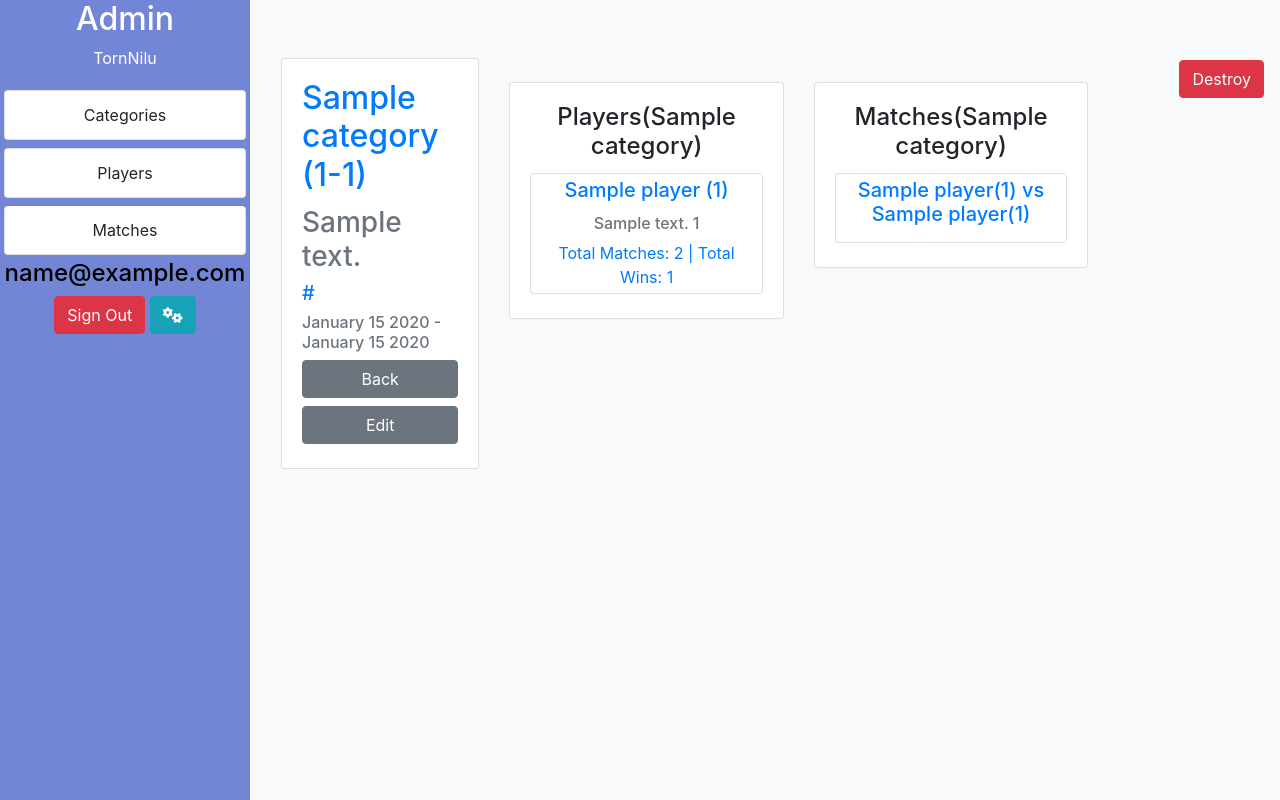
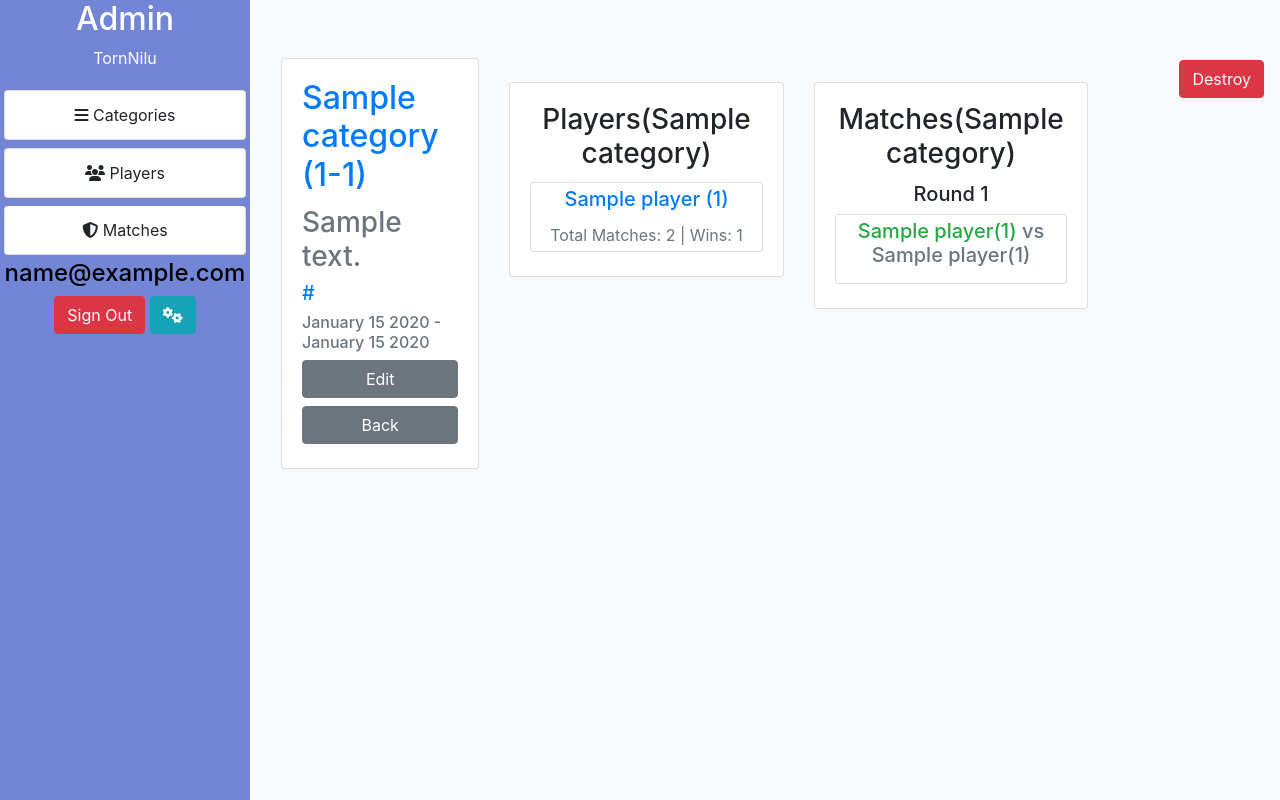
Before and after one commit to pulgamecanica/nilu-Torneo, a Rails app: page /categories/1 in a window 1280 px wide. Run offline with Rails 7, Linux system fonts and the light colour scheme; a user stored in the database is signed in; tables that the repository leaves empty hold one stand-in row (values such as "Sample post"); style sheets or scripts are compiled from the project's sources; some libraries are stand-ins or nearby versions.

Commit message:
Finished admin models and views, created players Filter

```diff
--- a/app/assets/stylesheets/admins.css
+++ b/app/assets/stylesheets/admins.css
@@ -15,3 +15,31 @@
     padding: 1em;
     padding-top: 0;
 }
+#profile_image img, #category_image img {
+    max-width: 100%;
+}
+.player-card .header-image {
+    width: 75px;
+    height: 75px;
+    background-size: cover;
+    background-position: center;
+    border-radius: 50%;
+    border: 2px solid lightgray;
+    margin: auto;
+}
+.category-card .header-image {
+    width: 120px;
+    height: 120px;
+    background-size: cover;
+    background-position: center;
+    margin-left: 2em;
+}
+.player_search_filter_col {
+
+}
+.player_search_filter_col:first-child {
+
+}
+.player_search_filter_col:last-child {
+
+}
--- a/app/controllers/admins/categories_controller.rb
+++ b/app/controllers/admins/categories_controller.rb
@@ -1,5 +1,6 @@
 module Admins
   class CategoriesController < AdminsController
+    before_action :get_rounds
     before_action :set_category, only: [:show, :edit, :update, :destroy]
 
     # GET /categories
@@ -48,6 +49,9 @@ module Admins
     end
 
     private
+      def get_rounds
+        @category_rounds = Match.where(category_id: params[:id]).select(:round).distinct.map {|match| match.round }
+      end
       # Use callbacks to share common setup or constraints between actions.
       def set_category
         @category = Category.find(params[:id])
@@ -55,7 +59,7 @@ module Admins
 
       # Only allow a list of trusted parameters through.
       def category_params
-        params.require(:category).permit(:title, :description, :active, :min_rank, :max_rank, :register_link, :start_date, :end_date)
+        params.require(:category).permit(:title, :description, :active, :min_rank, :max_rank, :register_link, :start_date, :end_date, :category_image)
       end
   end
 end
--- a/app/models/category.rb
+++ b/app/models/category.rb
@@ -1,4 +1,5 @@
 class Category < ApplicationRecord
 	has_many :matches
 	has_many :players
+	has_one_attached :category_image
 end
--- a/app/models/player.rb
+++ b/app/models/player.rb
@@ -4,4 +4,5 @@ class Player < ApplicationRecord
 	has_many :player_2_matches, class_name: "Match", foreign_key: 'player_2_id'
 	has_many :winner_matches, class_name: "Match", foreign_key: 'winner_id'
 	has_one_attached :profile_image
+  validates_presence_of :name, :rank
 end
--- a/app/views/admins/_sideBar.html.erb
+++ b/app/views/admins/_sideBar.html.erb
@@ -4,15 +4,15 @@
         <p>TornNilu</p>
     </div>
     <div class="list-unstyled list-group">
-        <a href="#homeSubmenu" class="btn btn-light list-group-item m-1" data-toggle="collapse">Categories</a>
+        <a href="#homeSubmenu" class="btn btn-light list-group-item m-1" data-toggle="collapse"><i class="fas fa-bars"></i> Categories</a>
         <div class="collapse list-unstyled list-group" id="homeSubmenu">
             <a href="<%= categories_path %>" class="btn btn-light list-group-item m-2">Show All</a>
             <% @categories.each do |category|%>
                 <a href="<%= category_path(category) %>" class="btn btn-light list-group-item m-2"><%= category.title %></a>
             <% end %>
         </div>
-        <a href="<%= players_path %>" class="btn btn-light list-group-item m-1">Players</a>
-        <a href="<%= matches_path %>" class="btn btn-light list-group-item m-1">Matches</a>
+        <a href="<%= players_path %>" class="btn btn-light list-group-item m-1"><i class="fas fa-users"></i> Players</a>
+        <a href="<%= matches_path %>" class="btn btn-light list-group-item m-1"><i class="fas fa-shield-alt"></i> Matches</a>
     </div>
     <div class="settings text-center">
         <h4 style="color:black;"><%=@current_admin.email%></h4>
--- a/app/views/admins/categories/show.html.erb
+++ b/app/views/admins/categories/show.html.erb
@@ -1,7 +1,6 @@
 <h2 class="float-right mb-4">
   <%= link_to 'Destroy', @category, method: :delete, data: { confirm: 'Are you sure?' }, class: "btn btn-danger" %>
 </h2>
-
 <div class="row">
   <div class="col-md-3">
     <div class="card">
@@ -10,28 +9,29 @@
         <h3 class="text-secondary"><%= @category.description %></h3>
         <h5 class="text-primary"><%= @category.register_link %></h5>
         <h6 class="text-secondary"><%= @category.start_date.strftime("%B %d %Y") %> - <%= @category.end_date.strftime("%B %d %Y") %></h6>
+        <% if @category.category_image.present? %>
+          <div id="category_image">
+            <%= image_tag @category.category_image, class: "rounded mb-2" %>
+          </div>
+        <% end %>
+        <%= link_to 'Edit', edit_category_path(@category), class: 'btn btn-secondary btn-block mb-1'%>
         <%= link_to 'Back', categories_path, class: 'btn btn-secondary btn-block mb-1' %>
-        <%= link_to 'Edit', edit_category_path(@category), class: 'btn btn-secondary btn-block mb-1'%>
       </div>
     </div>
   </div>
   <div class="col-md-4 mt-4">
     <div class="card">
       <div class="card-body text-center">
-        <h4 class="card-title">Players(<%= @category.title %>)</h4>
-        <% @category.players.order(:category_id).each do |player|%>
+        <h3 class="card-title">Players(<%= @category.title %>)</h3>
+        <% @category.players.order(:rank).each do |player|%>
           <%= link_to edit_player_path(player), class: "text-decoration-none" do%>
             <div class="card mb-1">
               <div class="card-body p-1 text-center">
                 <h5 class="card-title"><%= player.name %> (<%= player.rank %>)</h5>
-                <h6 class="card-text text-secondary">
-                  <%= player.bio %>
-                  <%= player.likes %>
-                </h6>
-                <span class="">
+                <span class="text-secondary">
                   Total Matches: <%= total_matches(player) %>
                   |
-                  Total Wins: <%= matches_won(player) %>
+                  Wins: <%= matches_won(player) %>
                 </span>
               </div>
             </div>
@@ -43,15 +43,27 @@
   <div class="col-md-4 mt-4">
     <div class="card">
       <div class="card-body text-center">
-        <h4 class="card-title">Matches(<%= @category.title %>)</h4>
-        <% @category.matches.order(:round, :category_id).each do |game_match|%>
+        <h3 class="card-title">Matches(<%= @category.title %>)</h3>
+        <% @category_rounds.each do |round| %>
+          <h5>Round <%= round %></h5>
+          <% @category.matches.where(round: round).each do |game_match|%>
             <%= link_to edit_match_path(game_match), class: "text-decoration-none" do%>
               <div class="card mb-1">
                 <div class="card-body p-1 text-center">
-                <h5 class="card-title">
-                  <%= game_match.player_1.name %>(<%= game_match.player_1.rank %>)
+                  <h5 class="card-title text-secondary">
+                    <% if game_match.player_1.eql? game_match.winner %>
+                      <span class="text-success"><%= game_match.player_1.name %>(<%= game_match.player_1.rank %>)</span>
                       vs
-                  <%= game_match.player_2.name %>(<%= game_match.player_2.rank %>)
+                      <span class="text-secondary"><%= game_match.player_2.name %>(<%= game_match.player_2.rank %>)</span>
+                    <% elsif game_match.player_2.eql? game_match.winner %>
+                      <span class="text-secondary"><%= game_match.player_1.name %>(<%= game_match.player_1.rank %>)</span>
+                      vs
+                      <span class="text-success"><%= game_match.player_2.name %>(<%= game_match.player_2.rank %>)</span>
+                    <% else %>
+                      <span><%= game_match.player_1.name %>(<%= game_match.player_1.rank %>)</span>
+                      vs
+                      <span><%= game_match.player_2.name %>(<%= game_match.player_2.rank %>)</span>
+                    <% end %>
                   </h5>
                   <h6 class="card-text text-secondary">
                   </h6>
@@ -59,6 +71,7 @@
               </div>
             <% end %>
           <% end %>
+        <% end %>
       </div>
     </div>
   </div>
--- a/app/views/admins/players/edit.html.erb
+++ b/app/views/admins/players/edit.html.erb
@@ -5,6 +5,7 @@
 			<div class="card-body">
 				<h4 class="card-title">Editing Player</h4>
 				<%= render 'form', player: @player %>
+				<%= link_to 'Destroy Player', @player, method: :delete, data: {confirm: "Are you sure?"}, class: "btn btn-danger btn-block mt-1" %>
 			</div>
 		</div>
 	</div>
@@ -12,7 +13,7 @@
 		<div class="card">
 			<div class="card-body">
 				<h4 class="card-title text-center m-4">Matches</h4>
-				<% (@matches).each do  |player_match| %>
+				<% @matches.order(:round).each do  |player_match| %>
 					<% if player_match.persisted? %>
 						<%= link_to edit_match_path(player_match), class: "text-decoration-none" do %>
 							<h4 class="bg-light p-3 text-center"><%= player_match.player_1.name %> vs <%= player_match.player_2.name %> - Round <%= player_match.round %></h4>
@@ -32,7 +33,7 @@
 						<div class="field">
 							<h6>
 								<%= @player.name =%> vs
-								<%= form.select(:player_2_id, options_for_select(@opponents), {}, { class: "form-controll"})%>
+    							<%= form.collection_select :player_2_id, @player.category.players.where.not(id: @player.id), :id, :name, class: "form-controll m-3" %>
 							</h6>
 						</div>
 						<%= form.submit class: "btn btn-primary btn-block mt-3" %>
--- a/app/views/admins/players/new.html.erb
+++ b/app/views/admins/players/new.html.erb
@@ -1,5 +1,3 @@
 <h1>New Player</h1>
-
 <%= render 'form', player: @player %>
-
 <%= link_to 'Back', players_path, class: "btn btn-secondary btn-block mt-2" %>
--- /dev/null
+++ b/app/views/admins/players/search_players.js.erb
@@ -0,0 +1,4 @@
+function clickSubmitPlayers() {
+	$(search_submit).trigger("click");
+}
+$("#players-container").html("<%= j render 'players' %>");
--- a/config/routes.rb
+++ b/config/routes.rb
@@ -1,9 +1,9 @@
 Rails.application.routes.draw do
   devise_for :admins
   get 'home/index'
-
 	root to: "home#index"
   scope module: 'admins' do
+  	get 'search_players', to: 'players#search_players'
   	resources :matches
   	resources :players
   	resources :categories
```
Also changed, not shown: app/controllers/admins/players_controller.rb (+11 -13 lines), app/views/admins/categories/_form.html.erb (+9 -0 lines), app/views/admins/categories/index.html.erb (+8 -1 lines), app/views/admins/players/_form.html.erb (+17 -7 lines), app/views/admins/players/_players.html.erb (added, +19 -0 lines), app/views/admins/players/index.html.erb (+30 -13 lines), Gemfile, Gemfile.lock. Lines whose indentation alone changed are shown as unchanged.
